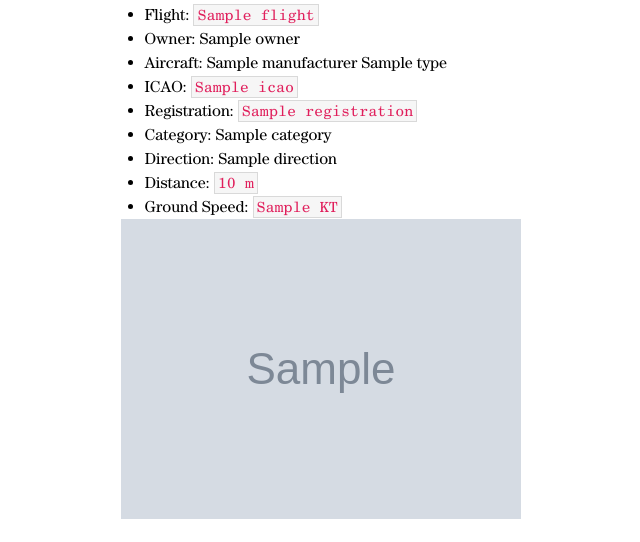
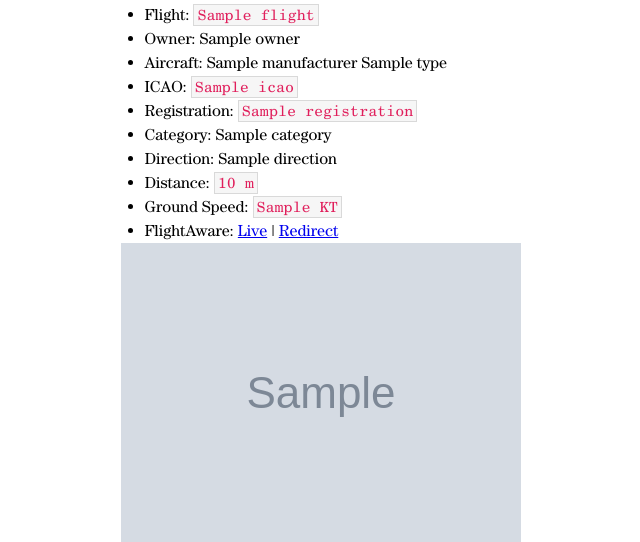
Before and after one commit to herereadthis/ffring, a Flask app: template templates/index.html in a window 1280 px wide. Shown: the part 213-755 px from the top of the page, without its empty margins (47-687 px from the left). Run offline with Flask 2, Linux system fonts and the light colour scheme; the template is opened without the code that fills it: most values are stand-ins (such as "Sample title", 1, 10 or a date in 2020); grey boxes marked "Sample" are stand-in pictures.

Commit message:
aircraft class

```diff
--- a/app.py
+++ b/app.py
@@ -82,6 +82,8 @@ def get_index():
     stuff['local_timezone_name'] = session.get('local_timezone_name')
     stuff['nearest_aircraft'] = session.get('nearest_aircraft')
 
+    print(aircraft.aircraft_list)
+
     return render_template('index.html', **stuff)
 
 
--- a/requirements.txt
+++ b/requirements.txt
@@ -1,3 +1,3 @@
 flask==2.2.3
 requests==2.28.2
-adsb_tools==0.1.25
+adsb_tools==0.1.26
--- a/templates/index.html
+++ b/templates/index.html
@@ -34,6 +34,10 @@
             </span>
         </li>
         <li class="list_item">Ground Speed: <span class="code_text">{{ nearest_aircraft['gs'] }} KT</span></li>
+        <li class="list_item">FlightAware:
+            <a href="{{ nearest_aircraft['flightaware']['live_url']}}">Live</a> |
+            <a href="{{ nearest_aircraft['flightaware']['redirect_url']}}">Redirect</a>
+        </li>
     </ul>
     {% if nearest_aircraft['image'] is defined and nearest_aircraft['image']|length  %}
         <img src="{{ nearest_aircraft['image']['src'] }}"/>
```
